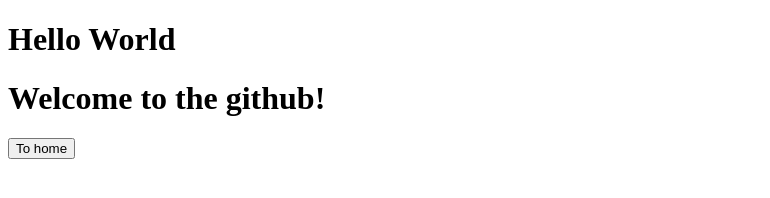
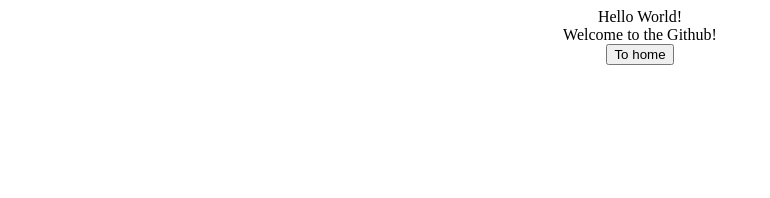
Before and after one commit to tykimdream/JSChall, a plain HTML site: page index.html in a window 1280 px wide. Shown: the whole page, without its empty margins (0-770 px from the left). Drawn offline with Linux system fonts and the light colour scheme.

Commit message:
Update index.html

```diff
--- a/index.html
+++ b/index.html
@@ -5,10 +5,16 @@
     <meta http-equiv="X-UA-Compatible" content="IE=edge">
     <meta name="viewport" content="width=device-width, initial-scale=1.0">
     <title>Document</title>
+    <link rel = "stylesheet" href = "home.css">
 </head>
 <body>
-    <h1>Hello World</h1>
-    <h1>Welcome to the github!</h1>
-    <button type = "button" onclick = "location.href='NomadChall/index.html'">To home</button>
+    <div id = "container">
+        <center>
+        <div id = 'intro'>Hello World!</div>
+        <div id = 'intro'>Welcome to the Github!</div>
+        <button type = "button" onclick = "location.href='NomadChall/index.html'">To home</button>
+       </center>
+    </div>
+
 </body>
 </html>
```
